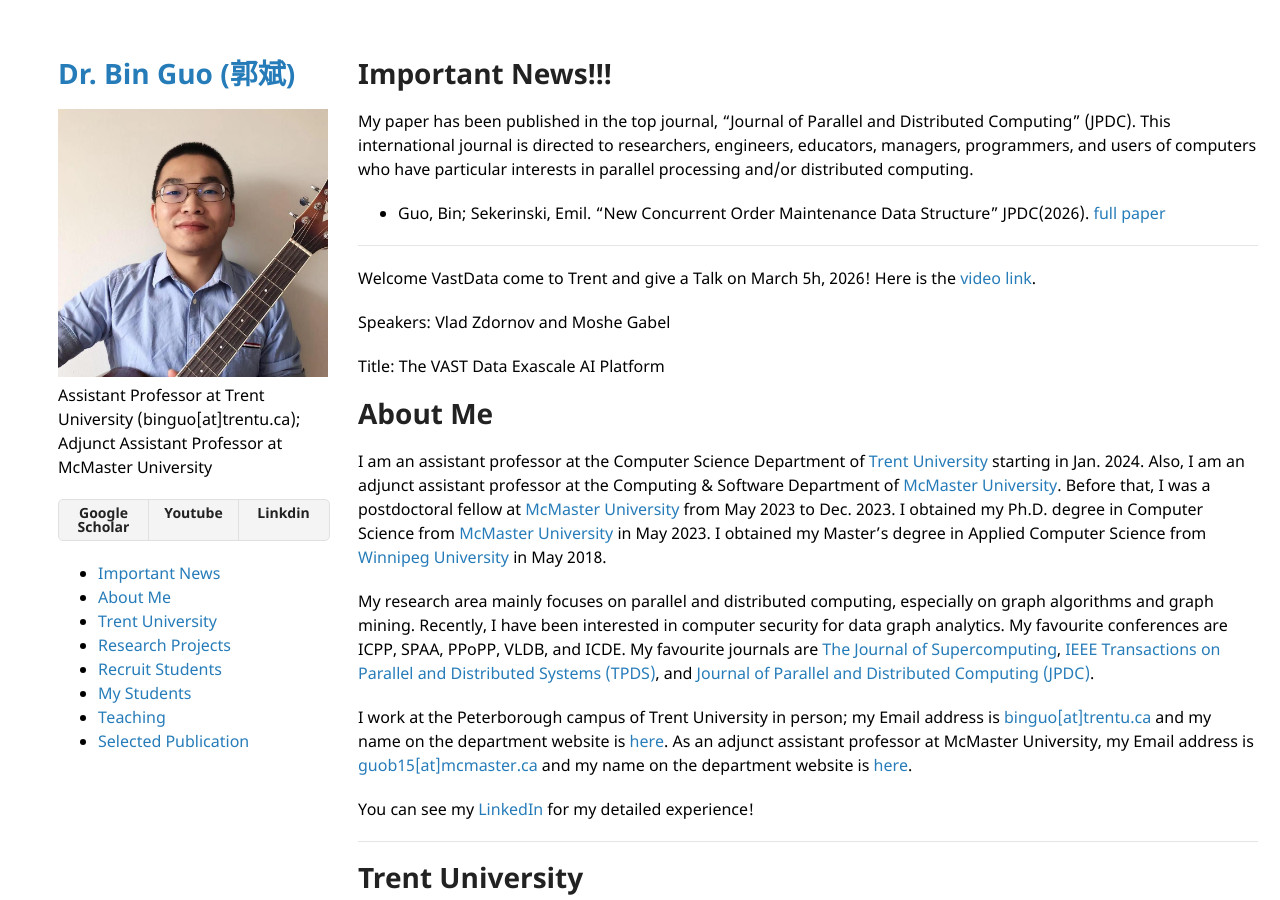
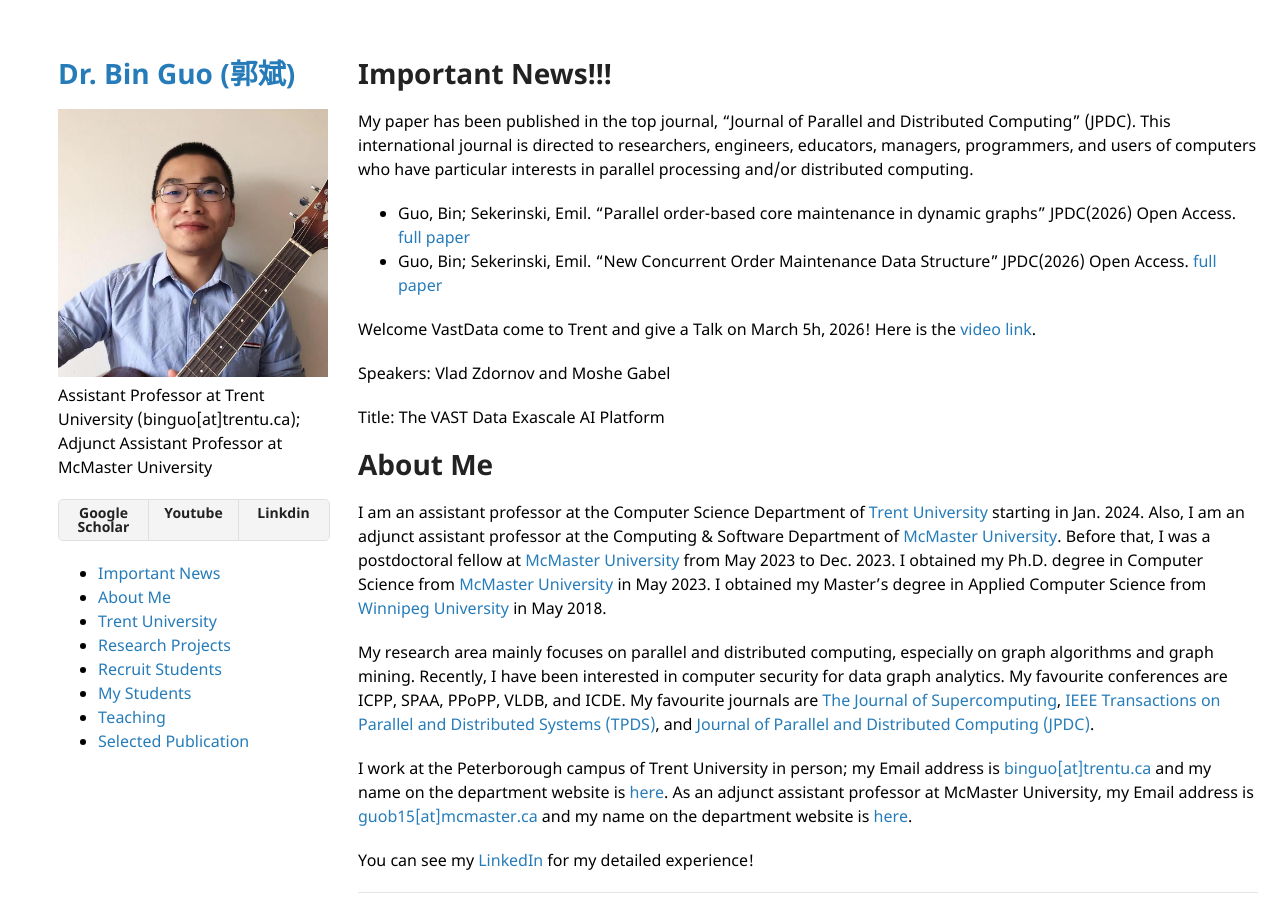
Before and after one commit to bin-guo/bin-guo.github.io, a Jekyll site: the page built from index.md, in a window 1280 px wide and 900 px high. Built offline with Jekyll 4.4.1, drawn with Linux system fonts in a browser that asks for light colours; our own code applies the rules of GitHub Pages for plain Markdown files.

Commit message:
Update index.md

```diff
--- a/index.md
+++ b/index.md
@@ -22,10 +22,9 @@ Please share with senior undergraduate students who may be interested. List of e
 
 My paper has been published in the top journal, "Journal of Parallel and Distributed Computing" (JPDC). This international journal is directed to researchers, engineers, educators, managers, programmers, and users of computers who have particular interests in parallel processing and/or distributed computing.
 
-- Guo, Bin; Sekerinski, Emil. "New Concurrent Order Maintenance Data Structure" JPDC(2026). [full paper](publication/JPDC/order-maint.pdf)
+- Guo, Bin; Sekerinski, Emil. "Parallel order-based core maintenance in dynamic graphs" JPDC(2026) Open Access. [full paper](https://doi.org/10.1016/j.jpdc.2026.105335)
+- Guo, Bin; Sekerinski, Emil. "New Concurrent Order Maintenance Data Structure" JPDC(2026) Open Access. [full paper](publication/JPDC/order-maint.pdf)
 
-
----
 
 Welcome VastData come to Trent and give a Talk on March 5h, 2026! Here is the [video link](https://www.youtube.com/watch?v=8btJOZnmwIg&list=PL3dVXnBbs0CoowlbwqegkcxS6ENdERJdC).
 
```
